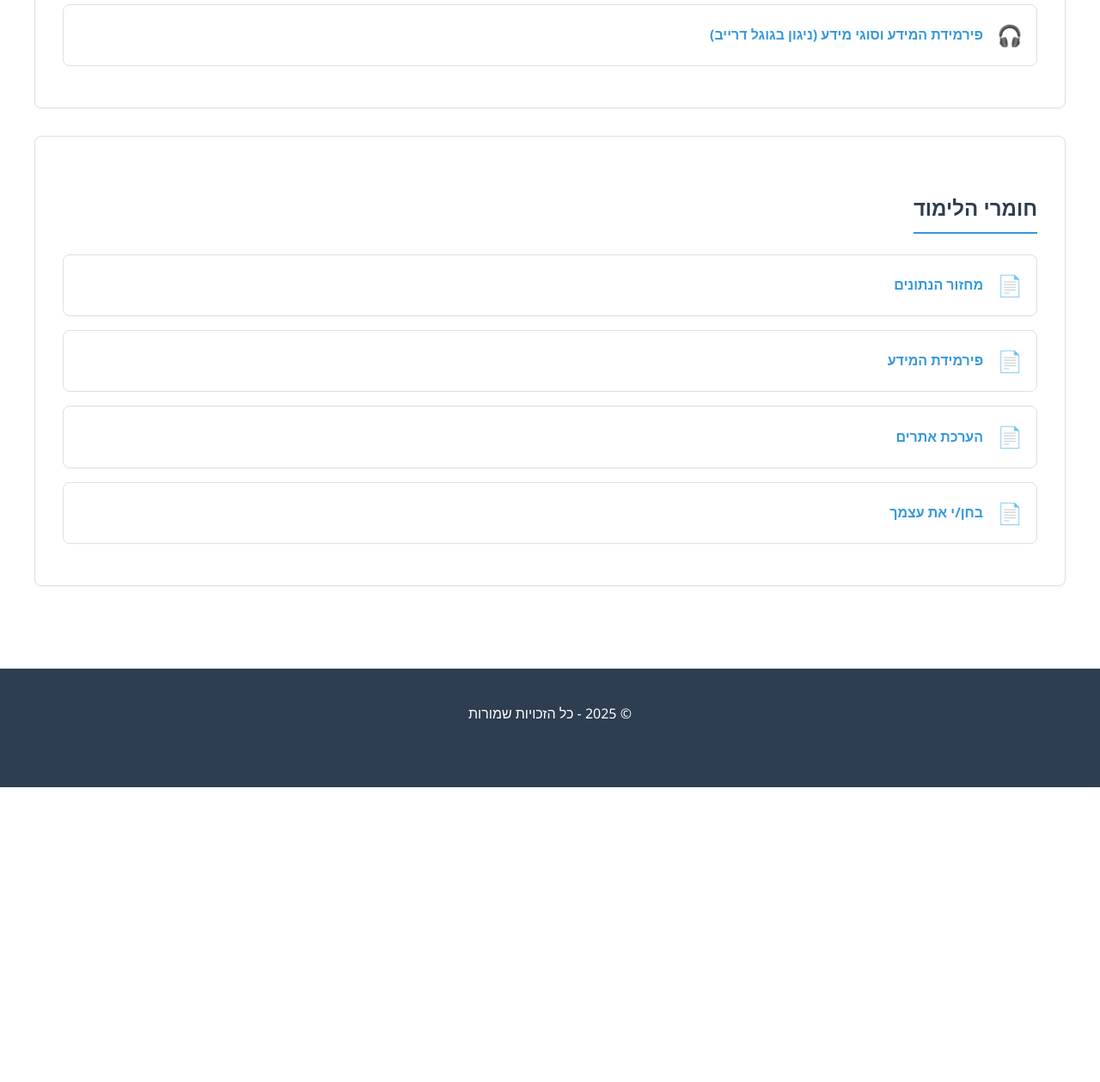
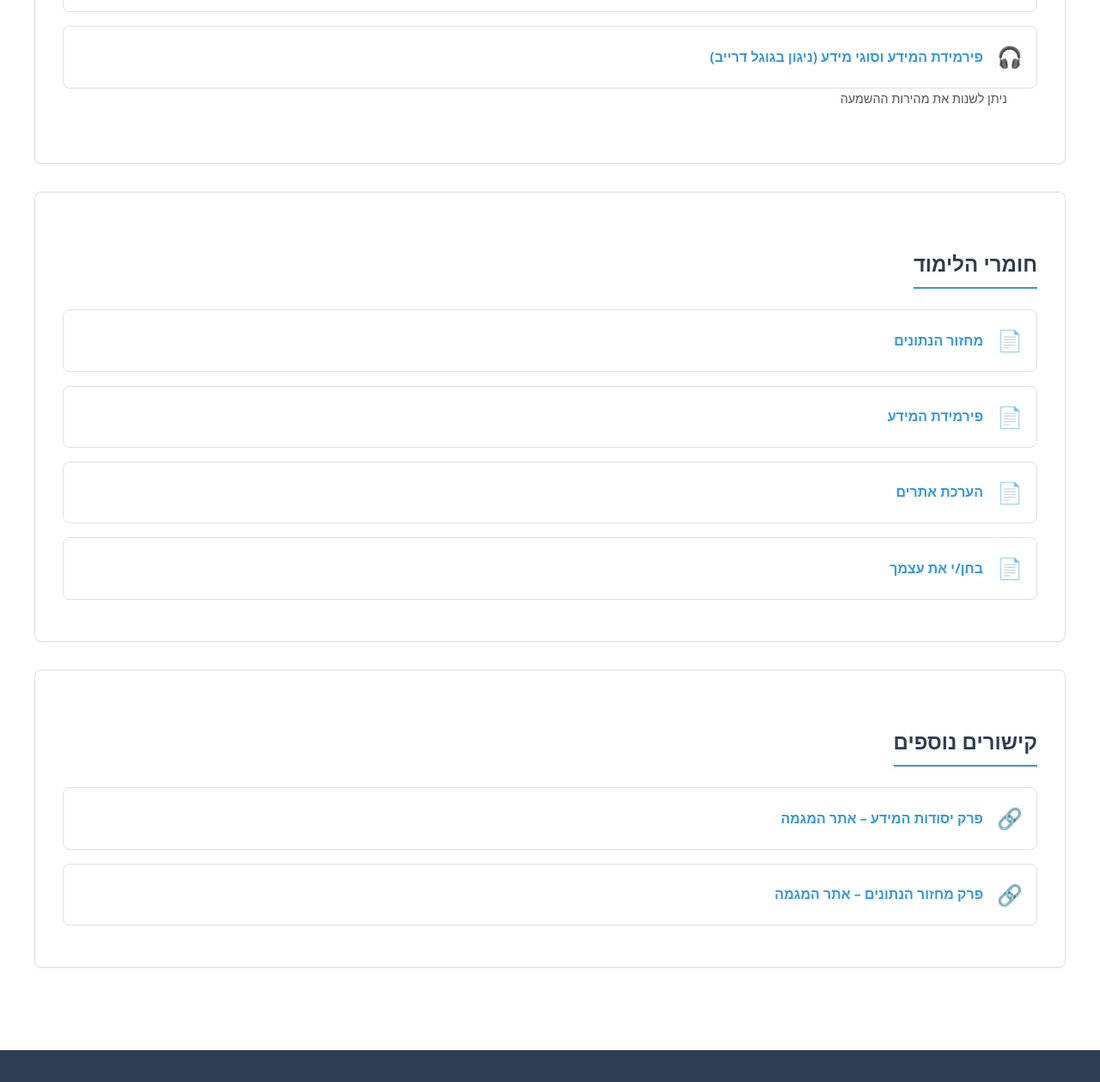
Before and after one commit to YL2000teach/lomda, a plain HTML site: page index.html in a window 1280 px wide. Shown: the part 532-1791 px from the top of the page at 86% size. Before the commit the page ends 1448 px from the top, so only its background shows below. Drawn offline with Linux system fonts and the light colour scheme.

Commit message:
Update index.html

````diff
--- a/index.html
+++ b/index.html
@@ -1,3 +1,6 @@
+כמובן! הנה הקוד המלא של `index.html` לאחר כל העדכונים האחרונים:
+
+```html
 <!DOCTYPE html>
 <html lang="he" dir="rtl">
 <head>
@@ -86,6 +89,14 @@
             text-decoration: underline;
         }
 
+        .note {
+            font-size: 0.9rem;
+            color: #555;
+            margin-top: -1rem;
+            margin-bottom: 2rem;
+            padding-right: 2.2rem;
+        }
+
         footer {
             background-color: #2c3e50;
             color: white;
@@ -117,13 +128,16 @@
             <ul class="item-list">
                 <li class="item">
                     <span class="item-icon">🎧</span>
+                    <!-- 1 -->
                     <a href="https://drive.google.com/file/d/1Ef4xelehscrjpr8V-P3YS8EeHJ1BSHVQ/view" class="item-link" target="_blank">מחזור הנתונים (ניגון בגוגל דרייב)</a>
                 </li>
                 <li class="item">
                     <span class="item-icon">🎧</span>
+                    <!-- 2 -->
                     <a href="https://drive.google.com/file/d/11ydi9Mbmew9OcI5nKDAnRFmwCvR0w0jd/view" class="item-link" target="_blank">פירמידת המידע וסוגי מידע (ניגון בגוגל דרייב)</a>
                 </li>
             </ul>
+            <p class="note">ניתן לשנות את מהירות ההשמעה</p>
         </section>
 
         <section class="content-section">
@@ -132,19 +146,45 @@
             <ul class="item-list">
                 <li class="item">
                     <span class="item-icon">📄</span>
-                    <a href="https://claude.ai/public/artifacts/017c1517-87ac-42b1-a978-b54282b375dd" class="item-link" target="_blank">מחזור הנתונים</a>
+                    <!-- 3 -->
+                    <a href="https://claude.ai/public/artifacts/511b83ea-9d94-4fc5-8ca2-320dd430ea65" class="item-link" target="_blank">מחזור הנתונים</a>
                 </li>
                 <li class="item">
                     <span class="item-icon">📄</span>
+                    <!-- 4 -->
                     <a href="https://claude.ai/public/artifacts/9c014306-88d8-4b99-95ad-8009002b451c" class="item-link" target="_blank">פירמידת המידע</a>
                 </li>
                 <li class="item">
                     <span class="item-icon">📄</span>
-                    <a href="https://claude.ai/public/artifacts/f860c7e7-cab4-4def-ac69-fc133e2d2730" class="item-link" target="_blank">הערכת אתרים</a>
+                    <!-- 5 -->
+                    <a href="https://claude.ai/public/artifacts/c4810161-2bc1-44ca-af71-b4b6758fe2e7" class="item-link" target="_blank">הערכת אתרים</a>
                 </li>
                 <li class="item">
                     <span class="item-icon">📄</span>
+                    <!-- 6 -->
                     <a href="https://claude.ai/public/artifacts/217fcfd5-c05d-4a73-92d6-13a19feee55a" class="item-link" target="_blank">בחן/י את עצמך</a>
+                </li>
+            </ul>
+        </section>
+
+        <section class="content-section">
+            <h2>קישורים נוספים</h2>
+            <ul class="item-list">
+                <li class="item">
+                    <span class="item-icon">🔗</span>
+                    <!-- 7 -->
+                    <a href="https://sites.google.com/israschool.org.il/data-analysis-program/%D7%9E%D7%92%D7%9E%D7%AA-%D7%9E%D7%99%D7%93%D7%A2-%D7%95%D7%A0%D7%AA%D7%95%D7%A0%D7%99%D7%9D-data-analysis%D7%93%D7%A3-%D7%91%D7%99%D7%AA/%D7%9E%D7%A7%D7%A6%D7%95%D7%A2-%D7%9E%D7%95%D7%91%D7%99%D7%9C/%D7%99%D7%A1%D7%95%D7%93%D7%95%D7%AA-%D7%94%D7%9E%D7%99%D7%93%D7%A2?authuser=0"
+                       class="item-link" target="_blank">
+                       פרק יסודות המידע – אתר המגמה
+                    </a>
+                </li>
+                <li class="item">
+                    <span class="item-icon">🔗</span>
+                    <!-- 8 -->
+                    <a href="https://sites.google.com/israschool.org.il/data-analysis-program/%D7%9E%D7%92%D7%9E%D7%AA-%D7%9E%D7%99%D7%93%D7%A2-%D7%95%D7%A0%D7%AA%D7%95%D7%A0%D7%99%D7%9D-data-analysis%D7%93%D7%A3-%D7%91%D7%99%D7%AA/%D7%9E%D7%A7%D7%A6%D7%95%D7%A2-%D7%9E%D7%95%D7%91%D7%99%D7%9C/%D7%9E%D7%97%D7%96%D7%95%D7%A8-%D7%94%D7%A0%D7%AA%D7%95%D7%A0%D7%99%D7%9D?authuser=0"
+                       class="item-link" target="_blank">
+                       פרק מחזור הנתונים – אתר המגמה
+                    </a>
                 </li>
             </ul>
         </section>
@@ -157,3 +197,4 @@
     </footer>
 </body>
 </html>
+```
````
